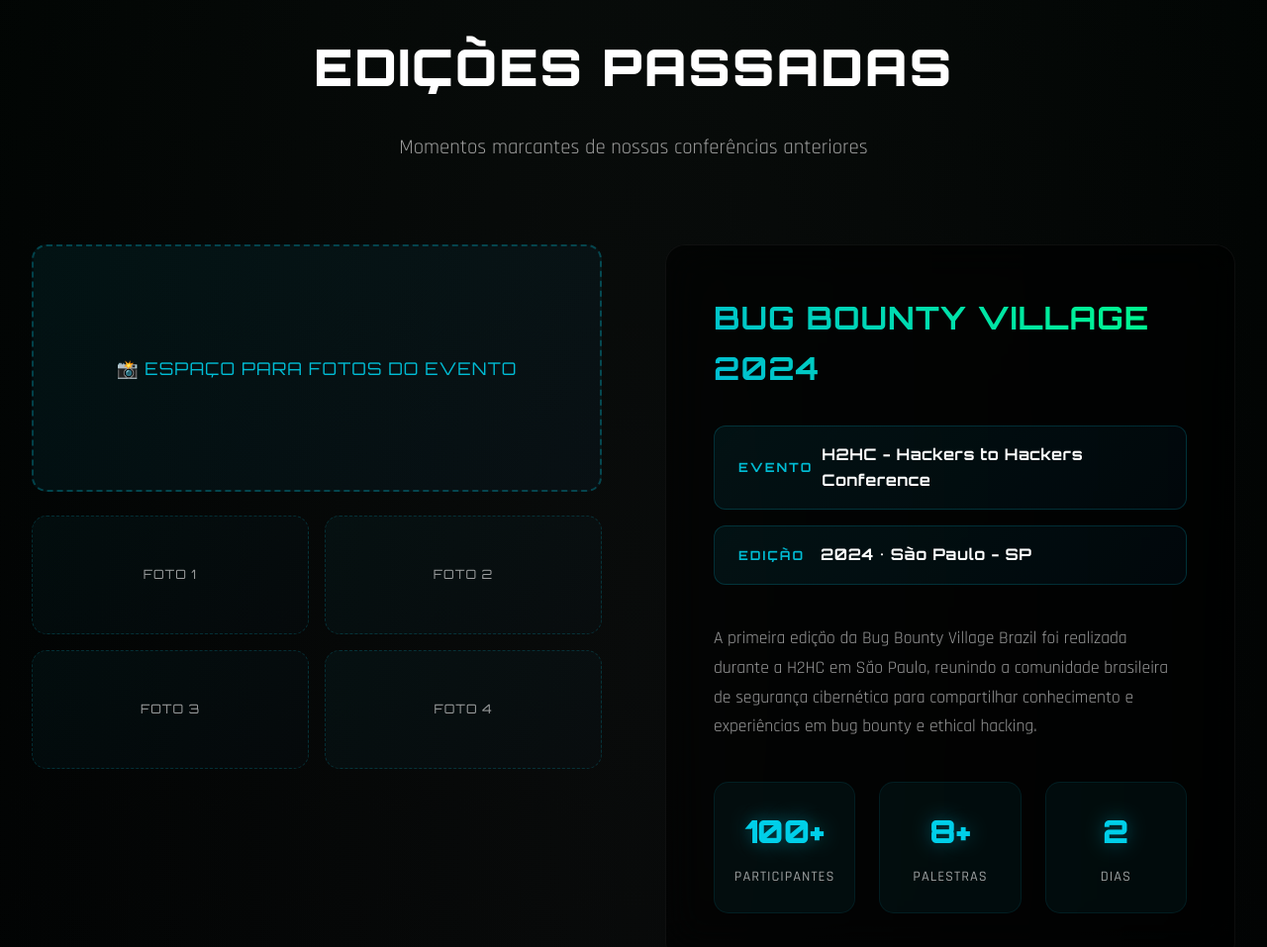
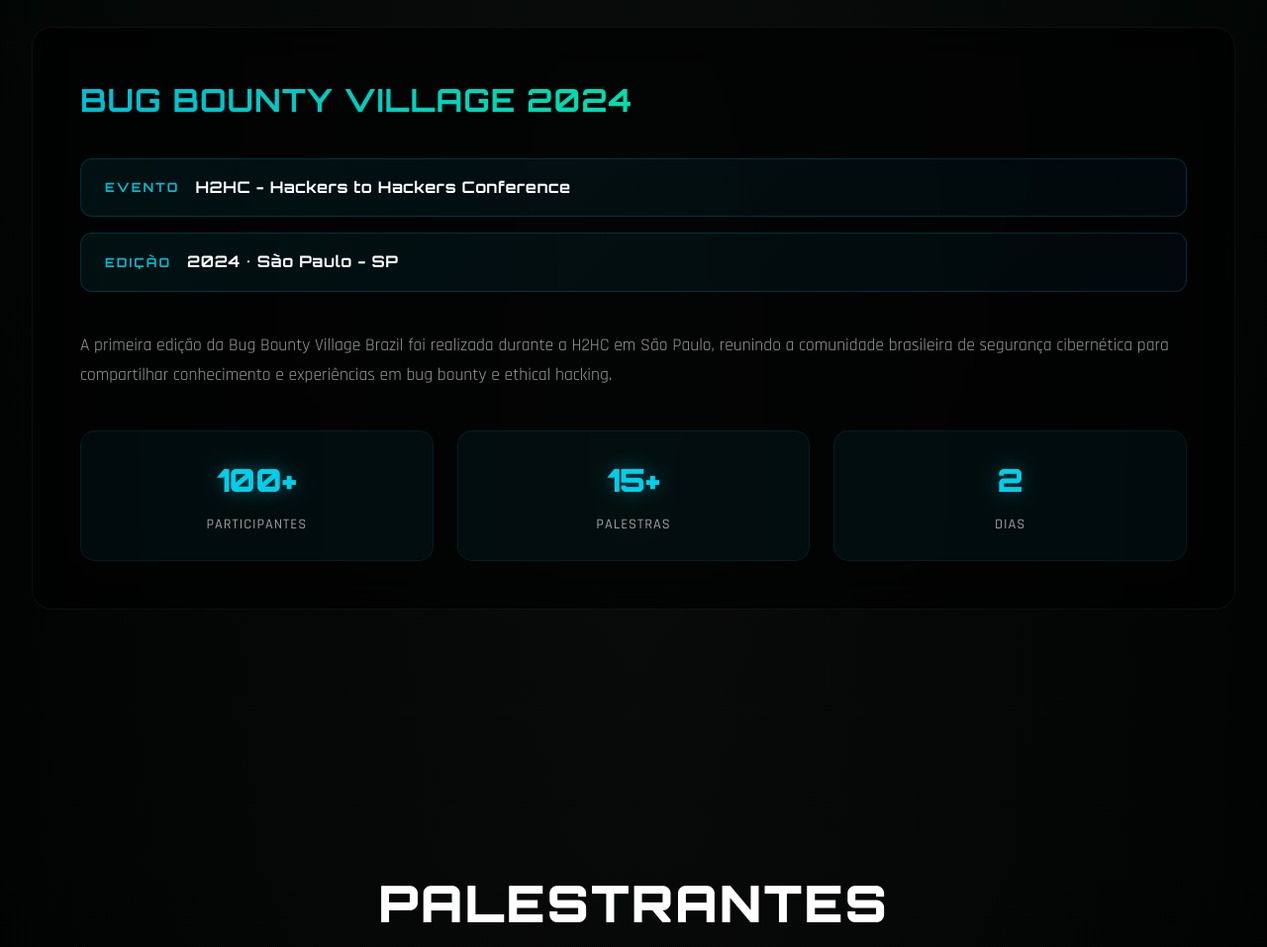
Before and after one commit to locs3c/bbv-site, a plain HTML site: page index.html in a window 1280 px wide. Shown: the part 1840-2797 px from the top of the page at 99% size. Drawn offline with Linux system fonts and the light colour scheme.

Commit message:
Update index.html

```diff
--- a/index.html
+++ b/index.html
@@ -55,11 +55,11 @@
                         <div class="cfp-info">
                             <div class="cfp-event">
                                 <div class="event-label">EVENTO</div>
-                                <div class="event-date">DEZEMBRO 2025 • SÃO PAULO</div>
+                                <div class="event-date">13 DE DEZEMBRO 2025 • SÃO PAULO</div>
                             </div>
                             <div class="cfp-deadline">
                                 <div class="deadline-label">PRAZO FINAL</div>
-                                <div class="deadline-date">01 DE DEZEMBRO DE 2025</div>
+                                <div class="deadline-date">10 DE NOVEMBRO DE 2025</div>
                             </div>
                         </div>
                     </div>
@@ -124,38 +124,14 @@
                 </div>
                 <div class="submission-cta">
                     <a href="https://forms.gle/bbv2025" class="btn btn-primary btn-large">SUBMETER AGORA</a>
-                    <p class="submission-note">📅 Prazo: 15 de Março, 2025 • 🕒 23:59 (Horário de Brasília)</p>
+                    <p class="submission-note">📅 Prazo: 10 de Novembro, 2025 • 🕒 23:59 (Horário de Brasília)</p>
                 </div>
             </div>
         </section>
 
         <section id="events" class="events">
             <div class="container">
-                <div class="section-header">
-                    <h2 class="section-title">EDIÇÕES PASSADAS</h2>
-                    <p class="section-subtitle">Momentos marcantes de nossas conferências anteriores</p>
-                </div>
 
-                <div class="editions-showcase">
-                    <div class="edition-photos">
-                        <div class="photo-placeholder main">
-                            <span>📸 Espaço para fotos do evento</span>
-                        </div>
-                        <div class="photo-grid">
-                            <div class="photo-placeholder">
-                                <span>Foto 1</span>
-                            </div>
-                            <div class="photo-placeholder">
-                                <span>Foto 2</span>
-                            </div>
-                            <div class="photo-placeholder">
-                                <span>Foto 3</span>
-                            </div>
-                            <div class="photo-placeholder">
-                                <span>Foto 4</span>
-                            </div>
-                        </div>
-                    </div>
 
                     <div class="edition-info-section">
                         <div class="edition-highlight">
@@ -178,7 +154,7 @@
                                     <span class="stat-label">Participantes</span>
                                 </div>
                                 <div class="stat-item">
-                                    <span class="stat-number">8+</span>
+                                    <span class="stat-number">15+</span>
                                     <span class="stat-label">Palestras</span>
                                 </div>
                                 <div class="stat-item">
@@ -231,11 +207,6 @@
 
                     <p>O Bug Bounty Village só acontece com o apoio de empresas que acreditam na importância da segurança cibernética. Seu patrocínio permite que oferecemos um evento de alta qualidade para toda a comunidade.</p>
 
-                    <div class="sponsors-cta">
-                        <a href="/mediakit-bbv-2025.pdf" class="btn btn-primary" download>
-                            DOWNLOAD MEDIA KIT
-                        </a>
-                    </div>
                 </div>
             </div>
         </div>
```
